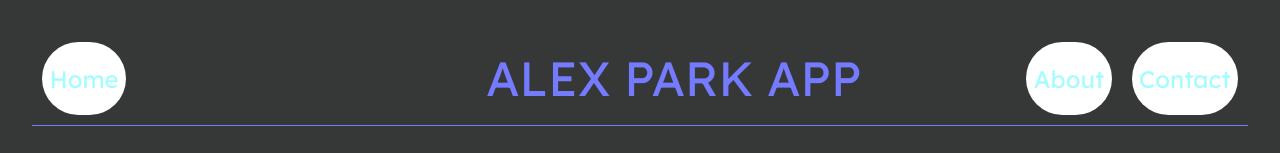
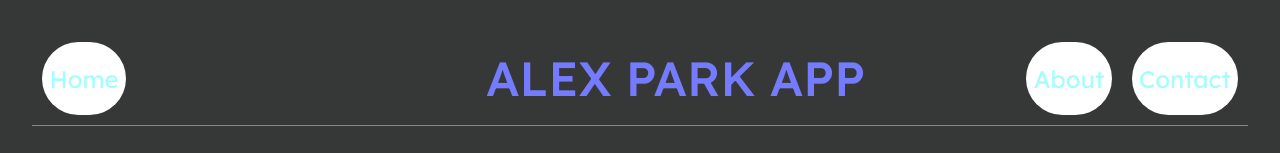
Before and after one commit to alexpark0/Critiqify, a React (Vite) app: page / in a window 1280 px wide. Shown: the top 153 px of the page. Built offline with nearby package versions, Linux system fonts and the light colour scheme.

Commit message:
Update App.css
changed font weight of h1

```diff
--- a/src/App.css
+++ b/src/App.css
@@ -52,7 +52,7 @@ h1 {
   margin: 0;
   font-family: "Lexend", sans-serif;
   font-optical-sizing: auto;
-  font-weight: 400;
+  font-weight: 500;
   font-style: normal;
 }
 
```
